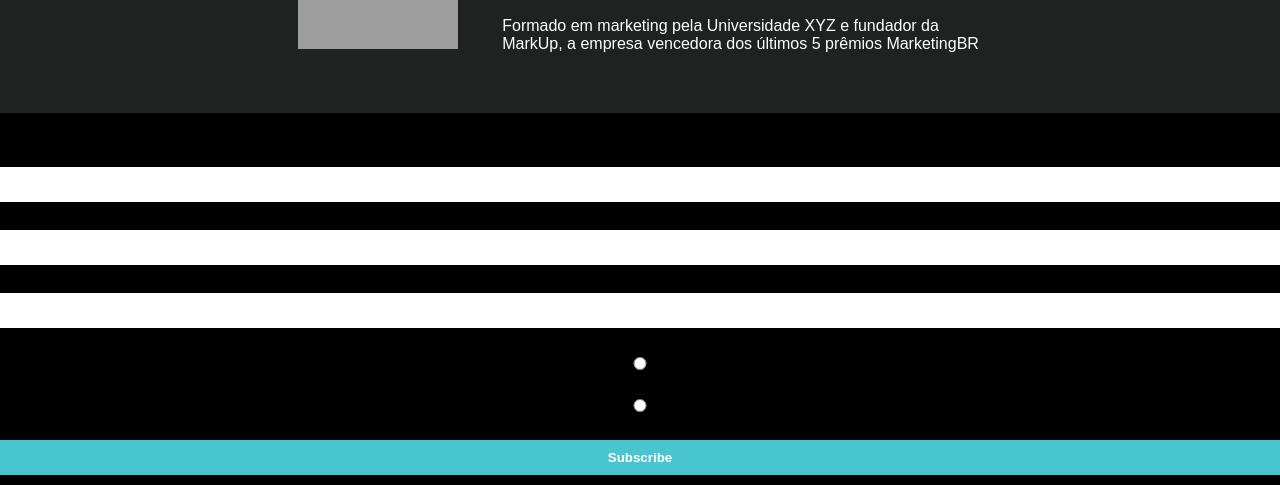
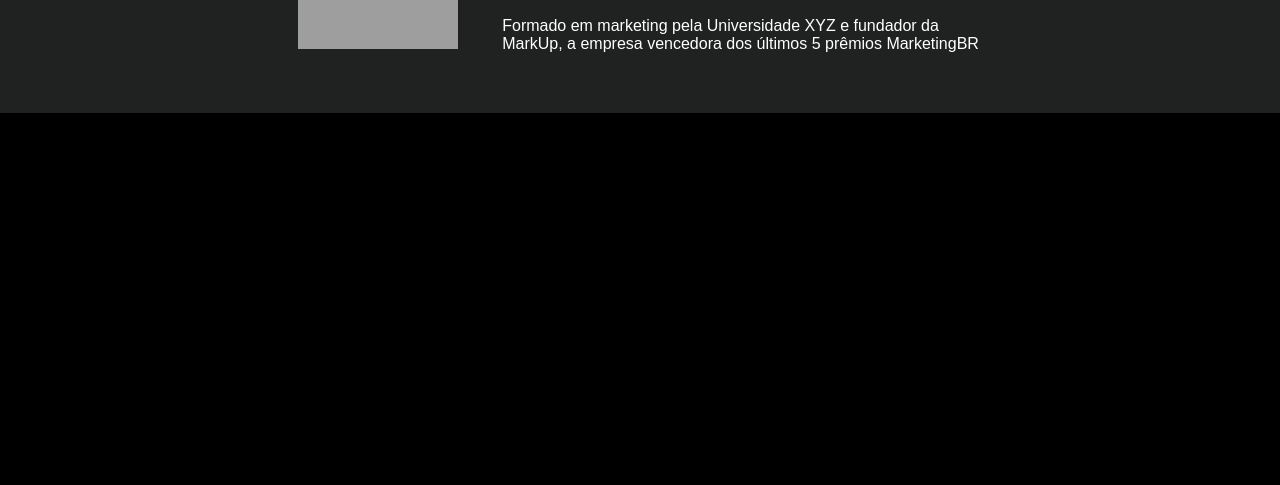
Before and after one commit to Fernandesg/formulario, a plain HTML site: page index.html in a window 1280 px wide. Shown: the part 684-1169 px from the top of the page. After the commit the page ends 800 px from the top, so only its background shows below. Drawn offline with Linux system fonts and the light colour scheme; grey boxes are pictures that could not be loaded.

Commit message:
ajuste codigo html

```diff
--- a/index.html
+++ b/index.html
@@ -68,43 +68,3 @@
     </footer>
 </body>
 </html>
-
-
-<!-- Begin Mailchimp Signup Form -->
-<div id="mc_embed_signup">
-    <form action="https://hotmail.us20.list-manage.com/subscribe/post?u=5b778b7a91e5e330474f29361&amp;id=0e5456b6d3" method="post" id="mc-embedded-subscribe-form" name="mc-embedded-subscribe-form" class="validate" target="_blank" novalidate>
-        <div id="mc_embed_signup_scroll">
-        <h2>Subscribe</h2>
-    <div class="indicates-required"><span class="asterisk">*</span> indicates required</div>
-    <div class="mc-field-group">
-        <label for="mce-EMAIL">Email Address  <span class="asterisk">*</span>
-    </label>
-        <input type="email" value="" name="EMAIL" class="required email" id="mce-EMAIL">
-    </div>
-    <div class="mc-field-group">
-        <label for="mce-FNAME">First Name  <span class="asterisk">*</span>
-    </label>
-        <input type="text" value="" name="FNAME" class="required" id="mce-FNAME">
-    </div>
-    <div class="mc-field-group">
-        <label for="mce-PLACE">Place  <span class="asterisk">*</span>
-    </label>
-        <input type="text" value="" name="PLACE" class="required" id="mce-PLACE">
-    </div>
-    <div class="mc-field-group input-group">
-        <strong>Email Format </strong>
-        <ul><li><input type="radio" value="html" name="EMAILTYPE" id="mce-EMAILTYPE-0"><label for="mce-EMAILTYPE-0">html</label></li>
-    <li><input type="radio" value="text" name="EMAILTYPE" id="mce-EMAILTYPE-1"><label for="mce-EMAILTYPE-1">text</label></li>
-    </ul>
-    </div>
-        <div id="mce-responses" class="clear">
-            <div class="response" id="mce-error-response" style="display:none"></div>
-            <div class="response" id="mce-success-response" style="display:none"></div>
-        </div>    <!-- real people should not fill this in and expect good things - do not remove this or risk form bot signups-->
-        <div style="position: absolute; left: -5000px;" aria-hidden="true"><input type="text" name="b_5b778b7a91e5e330474f29361_0e5456b6d3" tabindex="-1" value=""></div>
-        <div class="clear"><input type="submit" value="Subscribe" name="subscribe" id="mc-embedded-subscribe" class="button"></div>
-        </div>
-    </form>
-    </div>
-
-    <!--End mc_embed_signup-->
```
